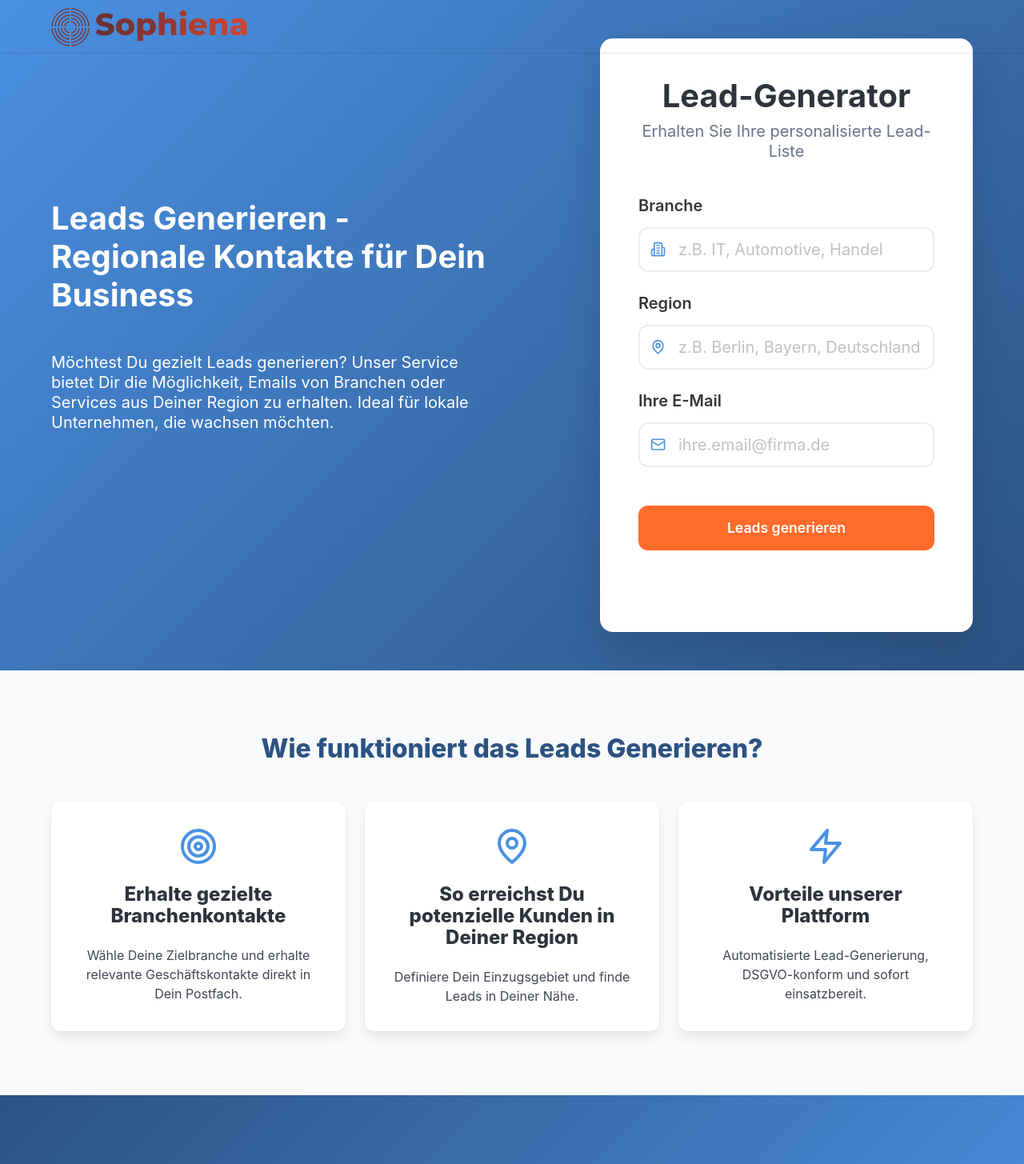
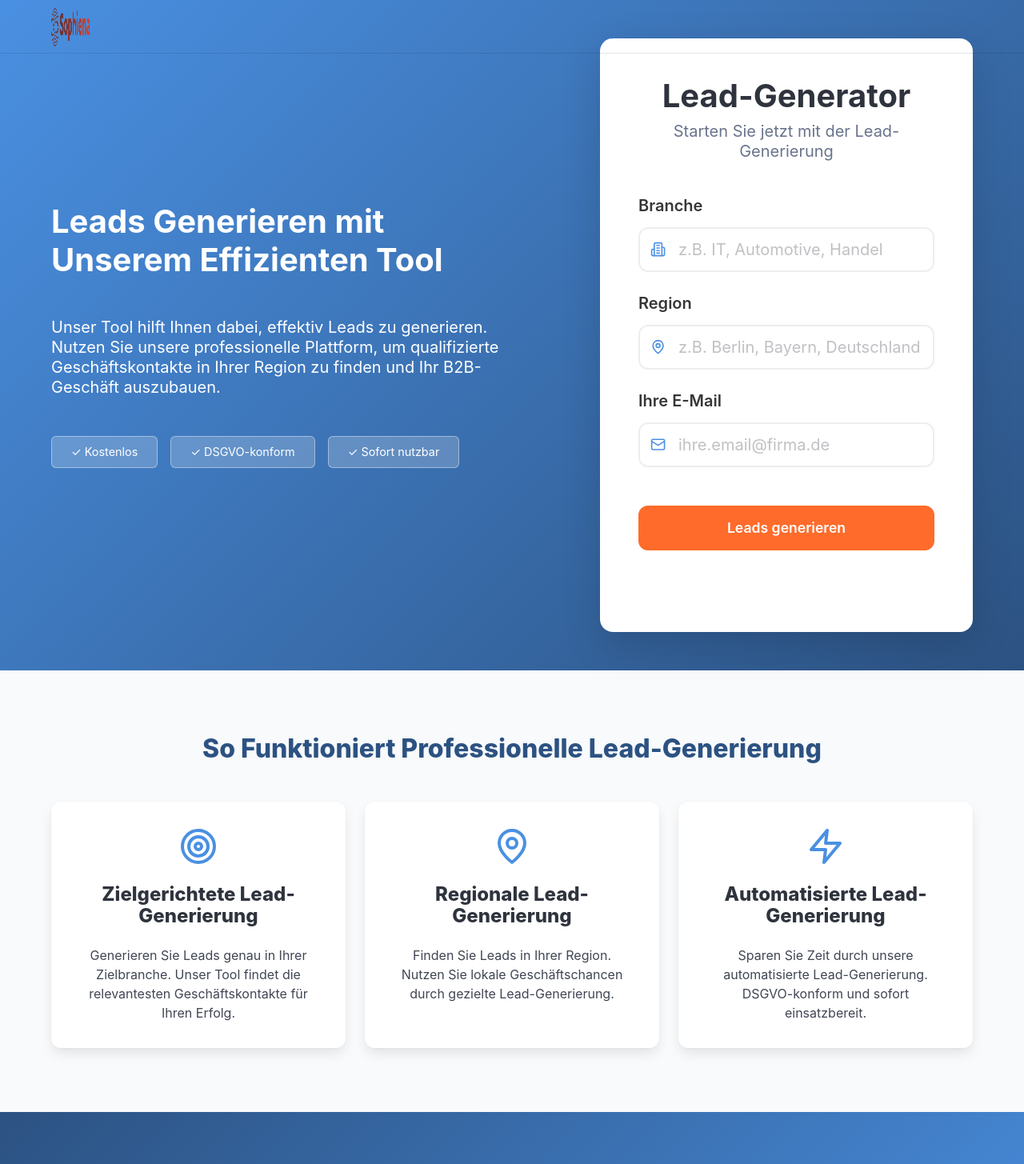
Before and after one commit to Caohung77/leadgenerator, a React (Vite) app: page / in a window 1280 px wide. Shown: the top 1455 px of the page at 80% size. Built offline with nearby package versions, Linux system fonts and the light colour scheme.

Commit message:
Comprehensive SEO and performance optimization

```diff
--- a/src/App.tsx
+++ b/src/App.tsx
@@ -65,8 +65,15 @@ function App() {
       <nav className="navbar is-transparent">
         <div className="container">
           <div className="navbar-brand">
-            <a className="navbar-item" href="/">
-              <img src="/sophia.png" alt="Sophia AI" className="logo-image" />
+            <a className="navbar-item" href="/" aria-label="Lead Generator Tool Homepage">
+              <img
+                src="/sophia.png"
+                alt="Lead Generator Tool - Professionelle Lead-Generierung"
+                className="logo-image"
+                loading="eager"
+                width="50"
+                height="50"
+              />
             </a>
           </div>
         </div>
@@ -78,18 +85,25 @@ function App() {
             <div className="columns is-vcentered">
               <div className="column is-6">
                 <h1 className="title is-2 has-text-white mb-6">
-                  Leads Generieren - Regionale Kontakte für Dein Business
+                  Leads Generieren mit Unserem Effizienten Tool
                 </h1>
                 <p className="subtitle is-5 has-text-white mb-6">
-                  Möchtest Du gezielt Leads generieren? Unser Service bietet Dir die Möglichkeit, Emails von Branchen oder Services aus Deiner Region zu erhalten. Ideal für lokale Unternehmen, die wachsen möchten.
+                  Unser Tool hilft Ihnen dabei, effektiv Leads zu generieren. Nutzen Sie unsere
+                  professionelle Plattform, um qualifizierte Geschäftskontakte in Ihrer Region
+                  zu finden und Ihr B2B-Geschäft auszubauen.
                 </p>
+                <div className="tags">
+                  <span className="tag is-white is-medium">✓ Kostenlos</span>
+                  <span className="tag is-white is-medium">✓ DSGVO-konform</span>
+                  <span className="tag is-white is-medium">✓ Sofort nutzbar</span>
+                </div>
               </div>
               <div className="column is-5 is-offset-1">
                 <div className="box form-container" id="generator">
                   <div className="form-header has-text-centered">
                     <h2 className="title is-2 mb-2">Lead-Generator</h2>
                     <p className="subtitle is-5 has-text-grey">
-                      Erhalten Sie Ihre personalisierte Lead-Liste
+                      Starten Sie jetzt mit der Lead-Generierung
                     </p>
                   </div>
 
@@ -169,32 +183,37 @@ function App() {
 
       <section className="section" id="how-it-works">
         <div className="container">
-          <h2 className="title is-3 mb-6">Wie funktioniert das Leads Generieren?</h2>
+          <h2 className="title is-3 mb-6 has-text-centered">
+            So Funktioniert Professionelle Lead-Generierung
+          </h2>
           <div className="columns is-multiline">
             <div className="column is-4">
               <div className="box feature-box">
                 <Target className="feature-icon mb-4" />
-                <h3 className="title is-4">Erhalte gezielte Branchenkontakte</h3>
+                <h3 className="title is-4">Zielgerichtete Lead-Generierung</h3>
                 <p>
-                  Wähle Deine Zielbranche und erhalte relevante Geschäftskontakte direkt in Dein Postfach.
+                  Generieren Sie Leads genau in Ihrer Zielbranche. Unser Tool findet die
+                  relevantesten Geschäftskontakte für Ihren Erfolg.
                 </p>
               </div>
             </div>
             <div className="column is-4">
               <div className="box feature-box">
                 <MapPin className="feature-icon mb-4" />
-                <h3 className="title is-4">So erreichst Du potenzielle Kunden in Deiner Region</h3>
+                <h3 className="title is-4">Regionale Lead-Generierung</h3>
                 <p>
-                  Definiere Dein Einzugsgebiet und finde Leads in Deiner Nähe.
+                  Finden Sie Leads in Ihrer Region. Nutzen Sie lokale Geschäftschancen
+                  durch gezielte Lead-Generierung.
                 </p>
               </div>
             </div>
             <div className="column is-4">
               <div className="box feature-box">
                 <Zap className="feature-icon mb-4" />
-                <h2 className="title is-4">Vorteile unserer Plattform</h2>
+                <h3 className="title is-4">Automatisierte Lead-Generierung</h3>
                 <p>
-                  Automatisierte Lead-Generierung, DSGVO-konform und sofort einsatzbereit.
+                  Sparen Sie Zeit durch unsere automatisierte Lead-Generierung.
+                  DSGVO-konform und sofort einsatzbereit.
                 </p>
               </div>
             </div>
@@ -204,10 +223,16 @@ function App() {
 
       <section className="section cta-section has-text-centered">
         <div className="container">
-          <p className="is-size-4 mb-5">Erreiche Deine Zielgruppe schnell und effizient.</p>
+          <h2 className="title is-3 has-text-white mb-5">
+            Starten Sie Jetzt mit der Lead-Generierung
+          </h2>
+          <p className="is-size-4 mb-5">
+            Nutzen Sie die Chance, neue Geschäftskontakte zu generieren
+          </p>
           <button
             className="button is-warning is-large custom-button"
             onClick={scrollToGenerator}
+            aria-label="Jetzt Leads generieren"
           >
             Jetzt Leads Generieren
           </button>
--- a/vite.config.ts
+++ b/vite.config.ts
@@ -7,4 +7,18 @@ export default defineConfig({
   optimizeDeps: {
     exclude: ['lucide-react'],
   },
+  build: {
+    minify: 'terser',
+    cssMinify: true,
+    rollupOptions: {
+      output: {
+        manualChunks: {
+          vendor: ['react', 'react-dom'],
+          icons: ['lucide-react']
+        }
+      }
+    },
+    chunkSizeWarningLimit: 1000,
+    sourcemap: false
+  }
 });
```
